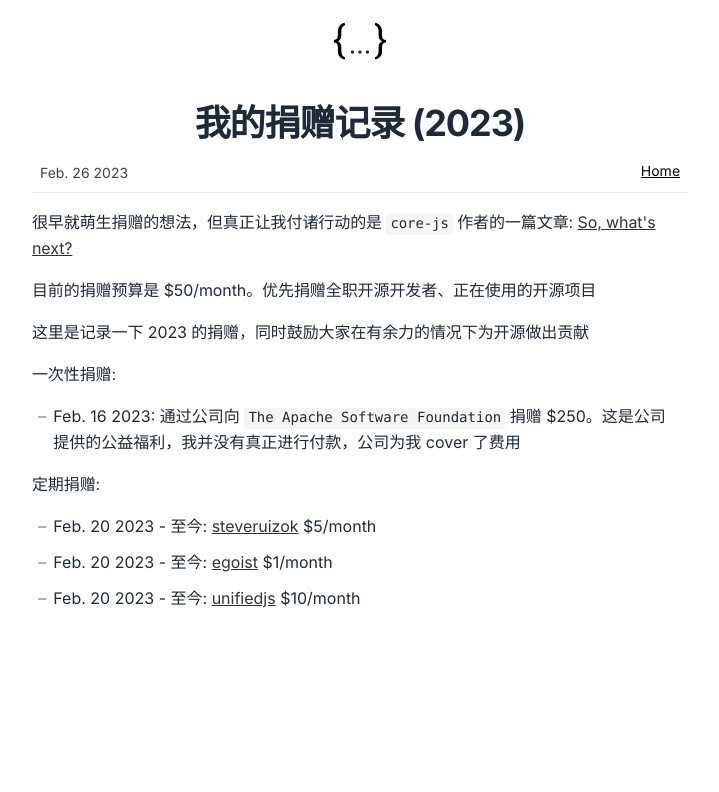
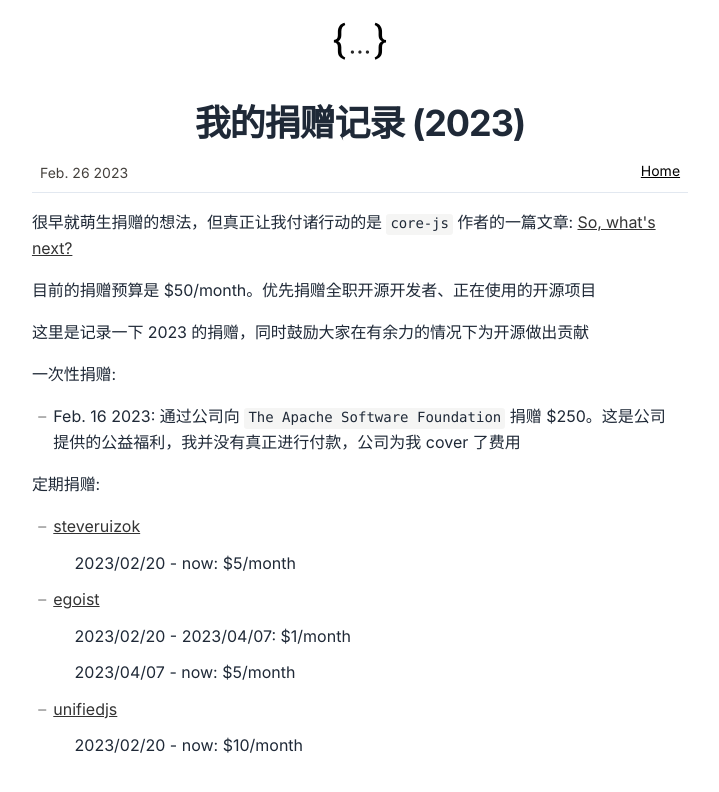
Before and after one commit to Bowen7/blog, a Next.js app: page /post/2023-sponsoring in a window 1280 px wide. Shown: the top 792 px of the page, without its empty margins (280-999 px from the left). Built offline with nearby package versions, Linux system fonts and the light colour scheme.

Commit message:
Update sponsoring

```diff
--- a/pages/post/2023-sponsoring.mdx
+++ b/pages/post/2023-sponsoring.mdx
@@ -15,8 +15,12 @@ export const meta = {
 - Feb. 16 2023: 通过公司向 `The Apache Software Foundation` 捐赠 $250。这是公司提供的公益福利，我并没有真正进行付款，公司为我 cover 了费用
 
 定期捐赠:
-- Feb. 20 2023 - 至今: [steveruizok](https://github.com/steveruizok) $5/month
-- Feb. 20 2023 - 至今: [egoist](https://github.com/egoist) $1/month
-- Feb. 20 2023 - 至今: [unifiedjs](https://github.com/unifiedjs) $10/month
+- [steveruizok](https://github.com/steveruizok)
+  - 2023/02/20 - now: $5/month
+- [egoist](https://github.com/egoist)
+  - 2023/02/20 - 2023/04/07: $1/month
+  - 2023/04/07 - now: $5/month
+- [unifiedjs](https://github.com/unifiedjs)
+  - 2023/02/20 - now:  $10/month
 
 export default ({ children }) => <Layout meta={meta}>{children}</Layout>
```
